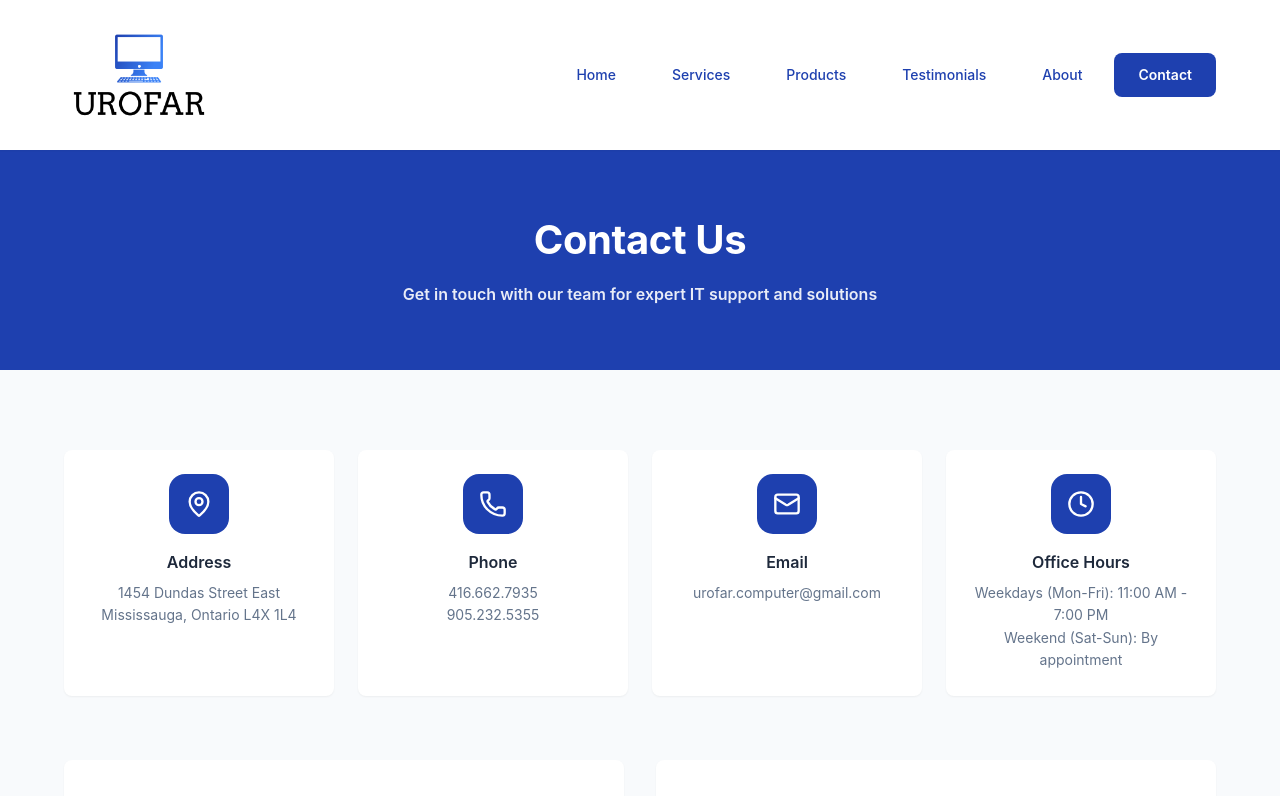
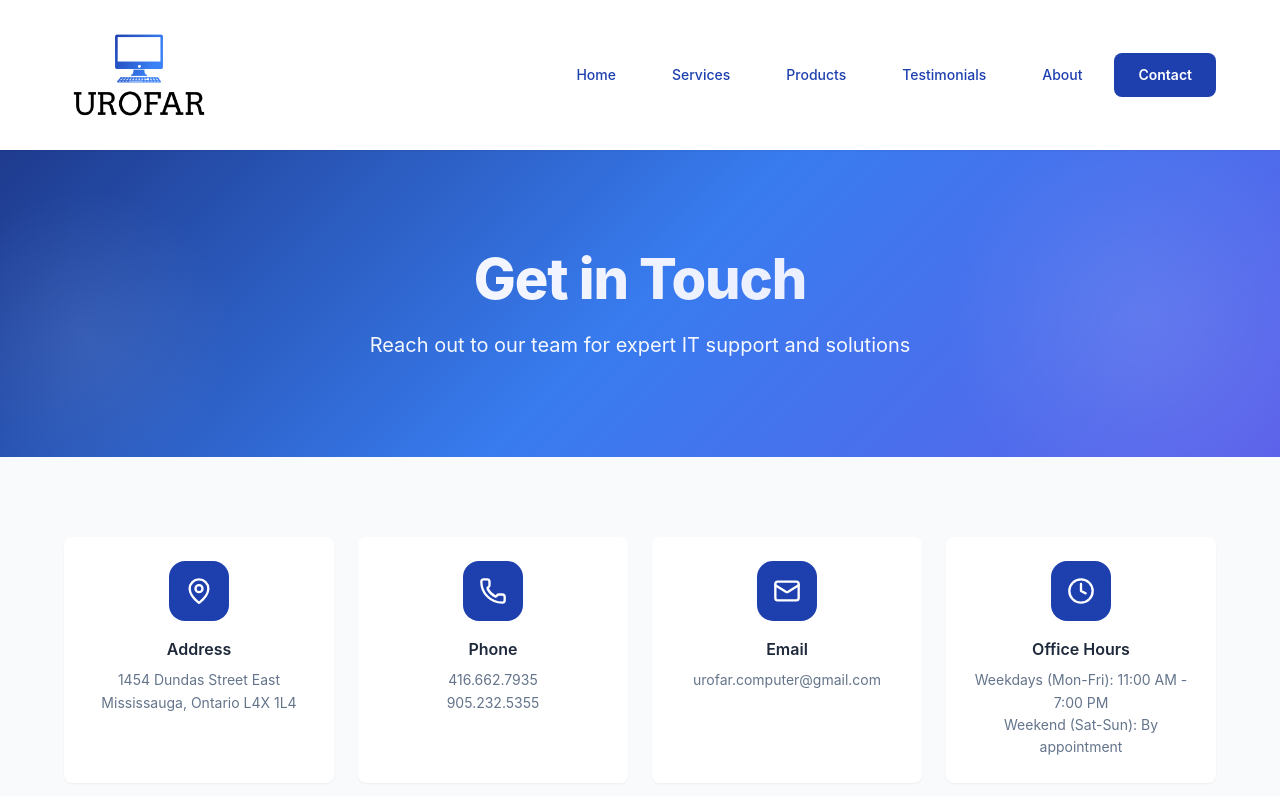
Before and after one commit to safiuddinahmed/urofar, a Next.js app: page /contact in a window 1280 px wide. Shown: the top 796 px of the page. Built offline with nearby package versions, Linux system fonts and the light colour scheme; what @mui/material-nextjs would draw is missing.

Commit message:
Enhanced typography for hero sections of each page

```diff
--- a/src/app/about/page.tsx
+++ b/src/app/about/page.tsx
@@ -91,14 +91,15 @@ export default function AboutPage() {
             <Typography
               variant="h1"
               sx={{
-                fontWeight: 700,
+                fontWeight: 800,
                 mb: 2,
                 textAlign: 'center',
-                fontSize: { xs: '2.5rem', md: '3.5rem' },
+                fontSize: { xs: '2.5rem', md: '3.75rem' },
                 background: 'linear-gradient(to right, #ffffff, #e0e7ff)',
                 backgroundClip: 'text',
                 WebkitBackgroundClip: 'text',
                 WebkitTextFillColor: 'transparent',
+                letterSpacing: '-0.02em',
               }}
             >
               About {COMPANY_INFO.name}
@@ -111,7 +112,7 @@ export default function AboutPage() {
                 mx: 'auto',
                 opacity: 0.95,
                 fontWeight: 400,
-                lineHeight: 1.6,
+                lineHeight: 1.7,
               }}
             >
               {COMPANY_INFO.tagline}
--- a/src/app/contact/page.tsx
+++ b/src/app/contact/page.tsx
@@ -40,37 +40,85 @@ export default function ContactPage() {
       {/* Hero Section */}
       <Box
         sx={{
+          position: 'relative',
           bgcolor: 'primary.main',
           color: 'white',
-          py: 8,
+          py: { xs: 8, md: 12 },
+          overflow: 'hidden',
         }}
       >
-        <Container maxWidth="lg">
+        {/* Gradient Background */}
+        <Box
+          sx={{
+            position: 'absolute',
+            top: 0,
+            left: 0,
+            right: 0,
+            bottom: 0,
+            background: 'linear-gradient(135deg, #1e3a8a 0%, #3b82f6 50%, #6366f1 100%)',
+            opacity: 0.9,
+          }}
+        />
+
+        {/* Decorative Elements */}
+        <Box
+          sx={{
+            position: 'absolute',
+            top: '-10%',
+            right: '-5%',
+            width: '400px',
+            height: '400px',
+            borderRadius: '50%',
+            background: 'radial-gradient(circle, rgba(255,255,255,0.1) 0%, transparent 70%)',
+            pointerEvents: 'none',
+          }}
+        />
+        <Box
+          sx={{
+            position: 'absolute',
+            bottom: '-10%',
+            left: '-5%',
+            width: '300px',
+            height: '300px',
+            borderRadius: '50%',
+            background: 'radial-gradient(circle, rgba(255,255,255,0.08) 0%, transparent 70%)',
+            pointerEvents: 'none',
+          }}
+        />
+
+        <Container maxWidth="lg" sx={{ position: 'relative', zIndex: 1 }}>
           <motion.div
             initial={{ opacity: 0, y: 20 }}
             animate={{ opacity: 1, y: 0 }}
             transition={{ duration: 0.6 }}
           >
             <Typography
-              variant="h2"
+              variant="h1"
               sx={{
-                fontWeight: 700,
+                fontWeight: 800,
                 mb: 2,
                 textAlign: 'center',
+                fontSize: { xs: '2.5rem', md: '3.5rem' },
+                background: 'linear-gradient(to right, #ffffff, #e0e7ff)',
+                backgroundClip: 'text',
+                WebkitBackgroundClip: 'text',
+                WebkitTextFillColor: 'transparent',
               }}
             >
-              Contact Us
+              Get in Touch
             </Typography>
             <Typography
-              variant="h6"
+              variant="h5"
               sx={{
                 textAlign: 'center',
                 maxWidth: '800px',
                 mx: 'auto',
-                opacity: 0.9,
+                opacity: 0.95,
+                lineHeight: 1.6,
+                fontWeight: 400,
               }}
             >
-              Get in touch with our team for expert IT support and solutions
+              Reach out to our team for expert IT support and solutions
             </Typography>
           </motion.div>
         </Container>
--- a/src/app/services/page.tsx
+++ b/src/app/services/page.tsx
@@ -154,13 +154,14 @@ export default function ServicesPage() {
             <Typography
               variant="h1"
               sx={{
-                fontWeight: 700,
+                fontWeight: 800,
                 mb: 2,
-                fontSize: { xs: '2.5rem', md: '3.5rem' },
+                fontSize: { xs: '2.5rem', md: '3.75rem' },
                 background: 'linear-gradient(to right, #ffffff, #e0e7ff)',
                 backgroundClip: 'text',
                 WebkitBackgroundClip: 'text',
                 WebkitTextFillColor: 'transparent',
+                letterSpacing: '-0.02em',
               }}
             >
               Our Services
@@ -172,7 +173,7 @@ export default function ServicesPage() {
               sx={{
                 maxWidth: '800px',
                 opacity: 0.95,
-                lineHeight: 1.6,
+                lineHeight: 1.7,
                 mb: 4,
                 fontWeight: 400,
               }}
--- a/src/app/testimonials/page.tsx
+++ b/src/app/testimonials/page.tsx
@@ -98,13 +98,14 @@ export default function TestimonialsPage() {
             <Typography
               variant="h1"
               sx={{
-                fontWeight: 700,
+                fontWeight: 800,
                 mb: 2,
-                fontSize: { xs: '2.5rem', md: '3.5rem' },
+                fontSize: { xs: '2.5rem', md: '3.75rem' },
                 background: 'linear-gradient(to right, #ffffff, #e0e7ff)',
                 backgroundClip: 'text',
                 WebkitBackgroundClip: 'text',
                 WebkitTextFillColor: 'transparent',
+                letterSpacing: '-0.02em',
               }}
             >
               Client Testimonials
@@ -116,7 +117,7 @@ export default function TestimonialsPage() {
               sx={{
                 maxWidth: '800px',
                 opacity: 0.95,
-                lineHeight: 1.6,
+                lineHeight: 1.7,
                 mb: 4,
                 fontWeight: 400,
               }}
--- a/src/components/HeroSection/HeroSection.tsx
+++ b/src/components/HeroSection/HeroSection.tsx
@@ -109,10 +109,11 @@ export default function HeroSection() {
                 backgroundClip: 'text',
                 WebkitBackgroundClip: 'text',
                 WebkitTextFillColor: 'transparent',
-                fontWeight: 700,
+                fontWeight: 800,
                 fontSize: { xs: '1.75rem', sm: '2.5rem', md: '3.5rem', lg: '4rem' },
                 mb: { xs: 1, sm: 1.5, md: 2 },
                 lineHeight: 1.2,
+                letterSpacing: '-0.02em',
                 textShadow: '0 0 40px rgba(255,255,255,0.5)',
               }}
             >
--- a/src/components/ProductsContent/ProductsContent.tsx
+++ b/src/components/ProductsContent/ProductsContent.tsx
@@ -121,13 +121,14 @@ export default function ProductsContent({ categories }: ProductsContentProps) {
             <Typography
               variant="h1"
               sx={{
-                fontWeight: 700,
+                fontWeight: 800,
                 mb: 2,
-                fontSize: { xs: '2.5rem', md: '3.5rem' },
+                fontSize: { xs: '2.5rem', md: '3.75rem' },
                 background: 'linear-gradient(to right, #ffffff, #e0e7ff)',
                 backgroundClip: 'text',
                 WebkitBackgroundClip: 'text',
                 WebkitTextFillColor: 'transparent',
+                letterSpacing: '-0.02em',
               }}
             >
               Our Products
@@ -139,7 +140,7 @@ export default function ProductsContent({ categories }: ProductsContentProps) {
               sx={{
                 maxWidth: '800px',
                 opacity: 0.95,
-                lineHeight: 1.6,
+                lineHeight: 1.7,
                 mb: 4,
                 fontWeight: 400,
               }}
```
